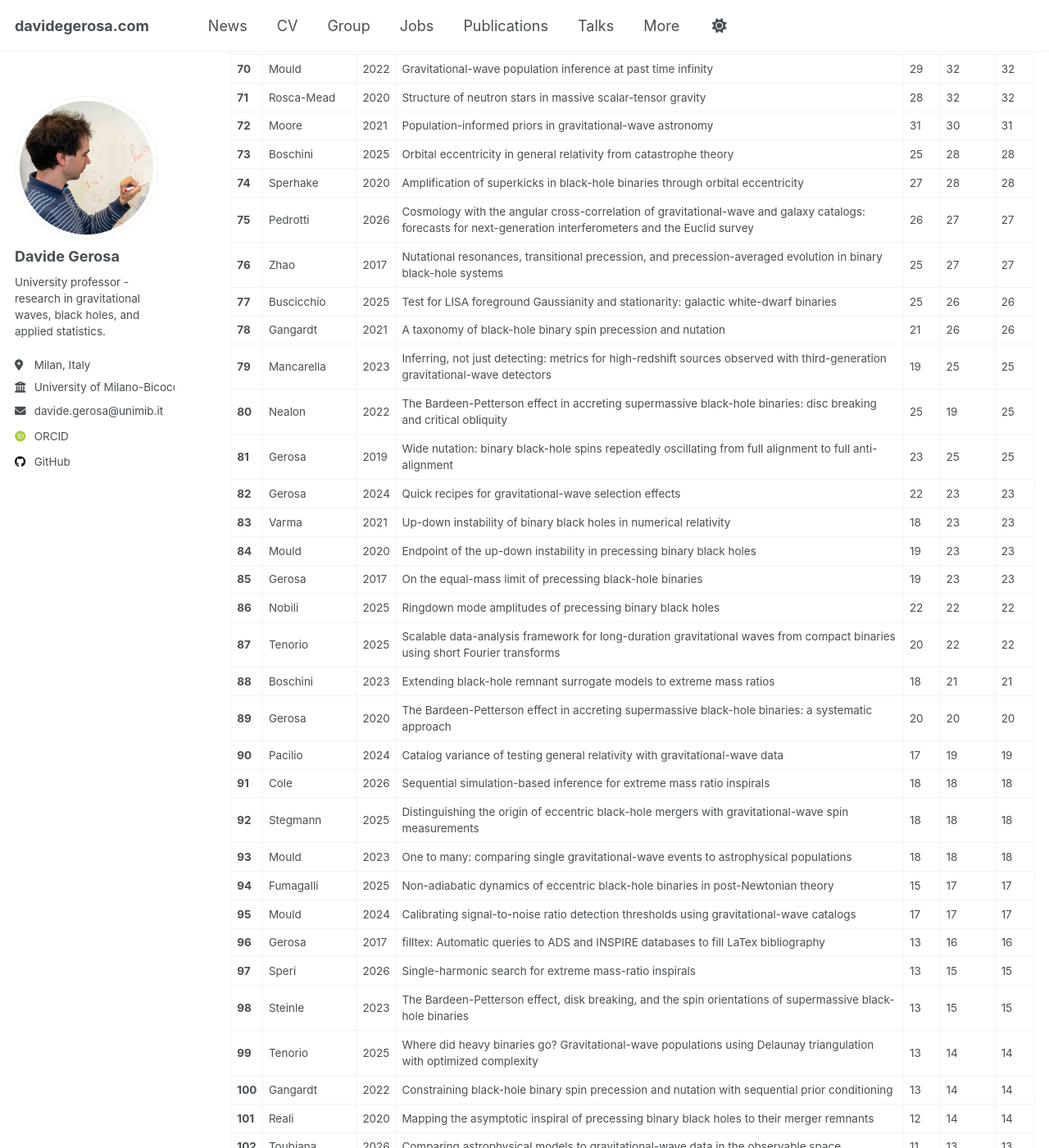
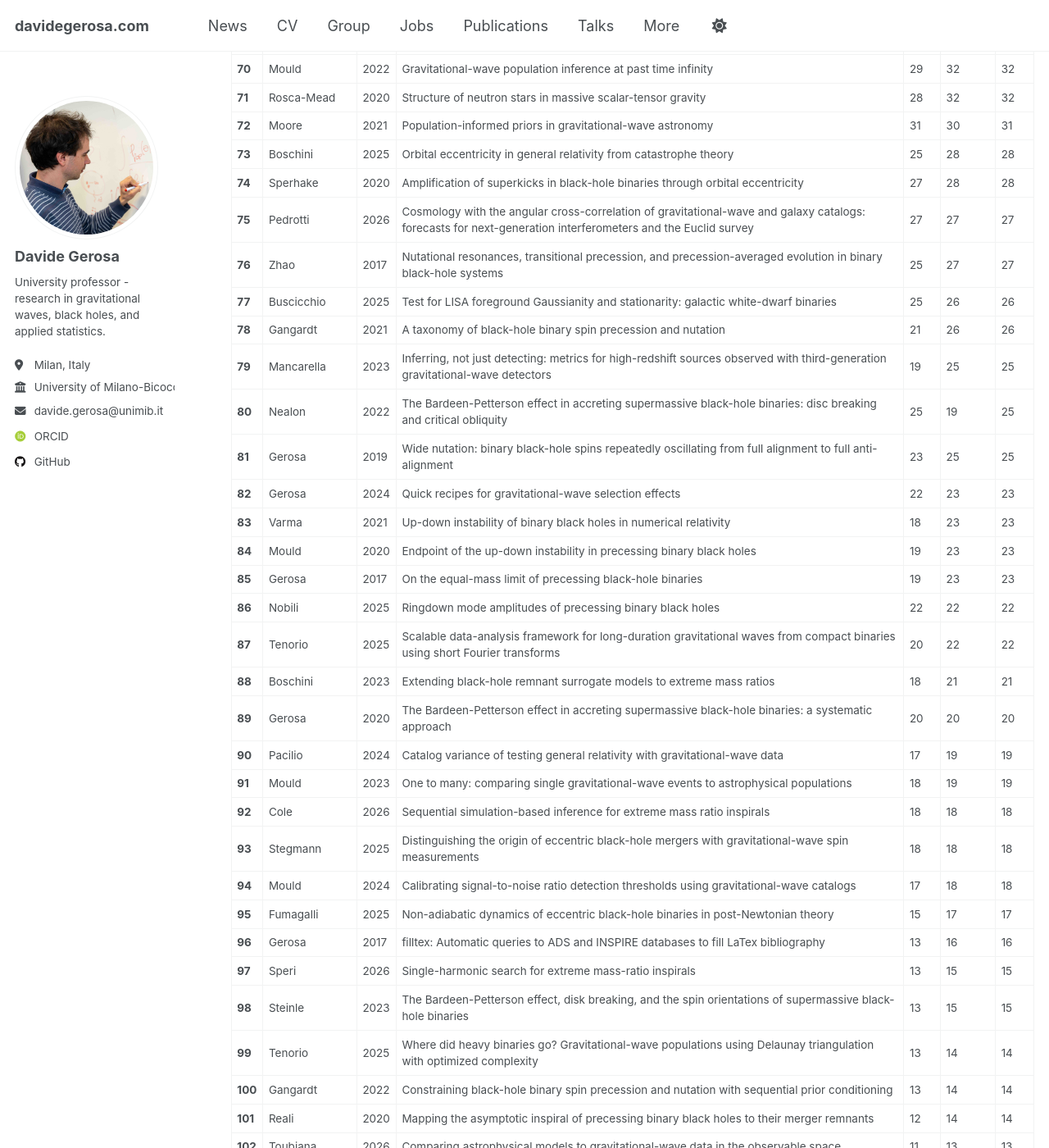
Before and after one commit to dgerosa/website, a Jekyll site: the page built from _pages/citations.md, in a window 1280 px wide and 1400 px high, scrolled down 3286 px. Shown: the whole window at 82% size. Built offline with Jekyll 4.4.1, drawn with Linux system fonts in a browser that asks for light colours; some web fonts are replaced; some of the changed text lies outside the part shown.

Commit message:
Website update from workflow

```diff
--- a/_pages/_citations.md
+++ b/_pages/_citations.md
@@ -77,13 +77,13 @@
 | **66** | Baibhav | 2021 | Looking for the parents of LIGO's black holes | 33 | 34 | 34 |
 | **67** | Wong | 2019 | Machine-learning interpolation of population-synthesis simulations to interpret gravitational-wave observations: a case study | 27 | 33 | 33 |
 | **68** | Chamberlain | 2019 | Frequency-domain waveform approximants capturing Doppler shifts | 31 | 33 | 33 |
-| **69** | Fumagalli | 2023 | Spin-eccentricity interplay in merging binary black holes | 27 | 32 | 32 |
+| **69** | Fumagalli | 2023 | Spin-eccentricity interplay in merging binary black holes | 28 | 32 | 32 |
 | **70** | Mould | 2022 | Gravitational-wave population inference at past time infinity | 29 | 32 | 32 |
 | **71** | Rosca-Mead | 2020 | Structure of neutron stars in massive scalar-tensor gravity | 28 | 32 | 32 |
 | **72** | Moore | 2021 | Population-informed priors in gravitational-wave astronomy | 31 | 30 | 31 |
 | **73** | Boschini | 2025 | Orbital eccentricity in general relativity from catastrophe theory | 25 | 28 | 28 |
 | **74** | Sperhake | 2020 | Amplification of superkicks in black-hole binaries through orbital eccentricity | 27 | 28 | 28 |
-| **75** | Pedrotti | 2026 | Cosmology with the angular cross-correlation of gravitational-wave and galaxy catalogs: forecasts for next-generation interferometers and the Euclid survey | 26 | 27 | 27 |
+| **75** | Pedrotti | 2026 | Cosmology with the angular cross-correlation of gravitational-wave and galaxy catalogs: forecasts for next-generation interferometers and the Euclid survey | 27 | 27 | 27 |
 | **76** | Zhao | 2017 | Nutational resonances, transitional precession, and precession-averaged evolution in binary black-hole systems | 25 | 27 | 27 |
 | **77** | Buscicchio | 2025 | Test for LISA foreground Gaussianity and stationarity: galactic white-dwarf binaries | 25 | 26 | 26 |
 | **78** | Gangardt | 2021 | A taxonomy of black-hole binary spin precession and nutation | 21 | 26 | 26 |
@@ -99,11 +99,11 @@
 | **88** | Boschini | 2023 | Extending black-hole remnant surrogate models to extreme mass ratios | 18 | 21 | 21 |
 | **89** | Gerosa | 2020 | The Bardeen-Petterson effect in accreting supermassive black-hole binaries: a systematic approach | 20 | 20 | 20 |
 | **90** | Pacilio | 2024 | Catalog variance of testing general relativity with gravitational-wave data | 17 | 19 | 19 |
-| **91** | Cole | 2026 | Sequential simulation-based inference for extreme mass ratio inspirals | 18 | 18 | 18 |
-| **92** | Stegmann | 2025 | Distinguishing the origin of eccentric black-hole mergers with gravitational-wave spin measurements | 18 | 18 | 18 |
-| **93** | Mould | 2023 | One to many: comparing single gravitational-wave events to astrophysical populations | 18 | 18 | 18 |
-| **94** | Fumagalli | 2025 | Non-adiabatic dynamics of eccentric black-hole binaries in post-Newtonian theory | 15 | 17 | 17 |
-| **95** | Mould | 2024 | Calibrating signal-to-noise ratio detection thresholds using gravitational-wave catalogs | 17 | 17 | 17 |
+| **91** | Mould | 2023 | One to many: comparing single gravitational-wave events to astrophysical populations | 18 | 19 | 19 |
+| **92** | Cole | 2026 | Sequential simulation-based inference for extreme mass ratio inspirals | 18 | 18 | 18 |
+| **93** | Stegmann | 2025 | Distinguishing the origin of eccentric black-hole mergers with gravitational-wave spin measurements | 18 | 18 | 18 |
+| **94** | Mould | 2024 | Calibrating signal-to-noise ratio detection thresholds using gravitational-wave catalogs | 17 | 18 | 18 |
+| **95** | Fumagalli | 2025 | Non-adiabatic dynamics of eccentric black-hole binaries in post-Newtonian theory | 15 | 17 | 17 |
 | **96** | Gerosa | 2017 | filltex: Automatic queries to ADS and INSPIRE databases to fill LaTex bibliography | 13 | 16 | 16 |
 | **97** | Speri | 2026 | Single-harmonic search for extreme mass-ratio inspirals | 13 | 15 | 15 |
 | **98** | Steinle | 2023 | The Bardeen-Petterson effect, disk breaking, and the spin orientations of supermassive black-hole binaries | 13 | 15 | 15 |
```
Also changed, not shown: other parts of _pages/_citations.md (+15 -15 lines), _pages/_group.md (+1 -1 lines), _pages/_publications.md (+1 -1 lines), _pages/_talks.md (+1 -1 lines).
